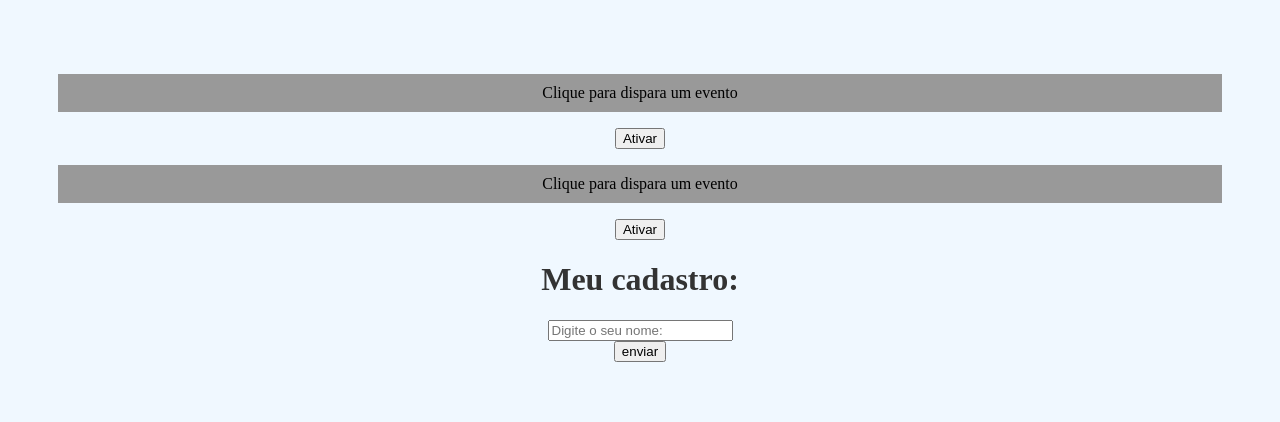
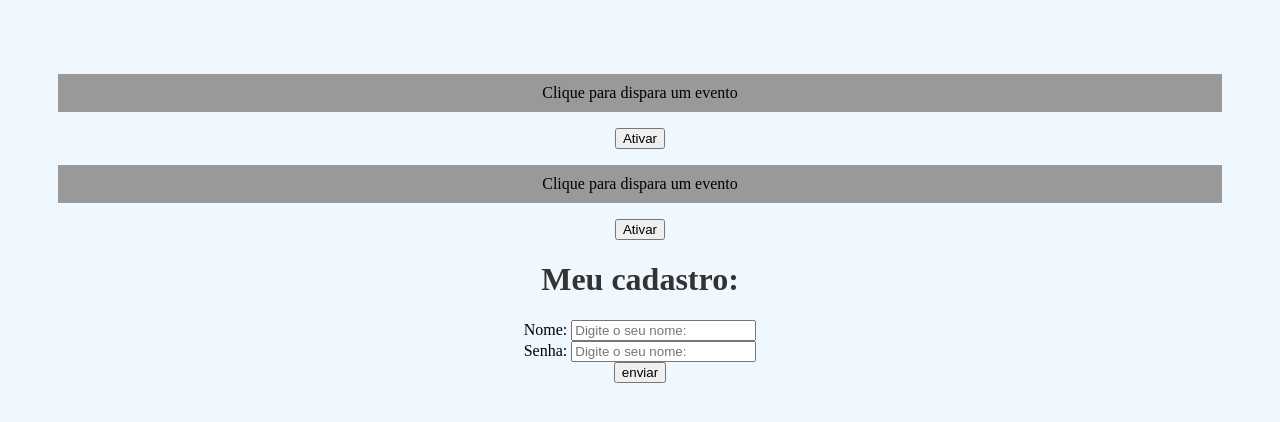
Before and after one commit to TayEsp/React-Learn, a React (Create React App) app: page / in a window 1280 px wide. Shown: the top 422 px of the page. Built offline with nearby package versions, Linux system fonts and the light colour scheme.

Commit message:
aprendendo sobre useState

```diff
--- a/src/components/Forms.js
+++ b/src/components/Forms.js
@@ -1,18 +1,29 @@
-//Criando metodo para o evento de onSubmit
+import {useState} from 'react'
 
 function Forms(){
     //nessa funcao pegamos o evento e previnimos de ser mandado pro back
     function cadastrarUsuario(e){
         e.preventDefault()
+        console.log(name)
+        console.log(password)
         console.log("Cadastrou o usuario!")
     }
+
+    //o name da variavel e como eu vou alterar a variavel
+    const [name, setname] = useState()
+    const [password, setpassword] = useState()
 
     return(
         <div>
             <h1>Meu cadastro:</h1>
             <form onSubmit={cadastrarUsuario}>
                 <div>
-                    <input type="text" placeholder="Digite o seu nome:"/>
+                    <label htmlFor="name">Nome: </label>
+                    <input type="text" id="name" name="name" placeholder="Digite o seu nome:" onChange={(e)=>setname(e.target.value)}/>
+                </div>
+                <div>
+                    <label htmlFor="password">Senha: </label>
+                    <input type="password" id="password" name="password" placeholder="Digite o seu nome:" onChange = {(e)=>setpassword(e.target.value)}/>
                 </div>
                 <div>
                     <input type="submit" value= "enviar"/>
```
